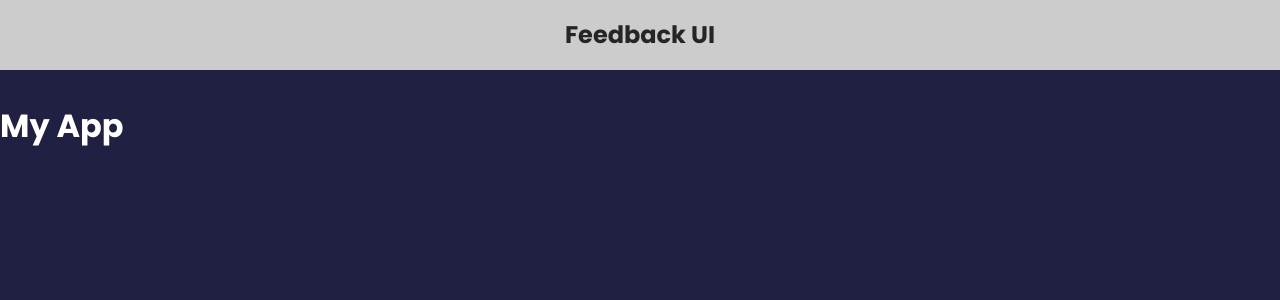
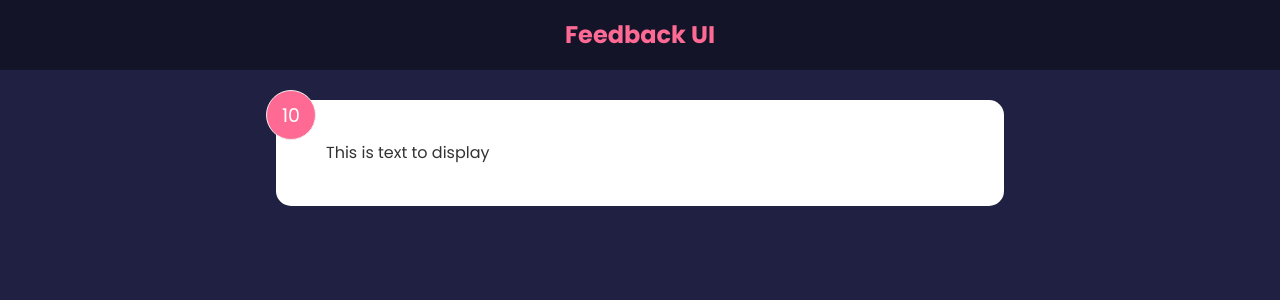
Before and after one commit to enn-dee/feedbackApp-react, a React (Vite) app: page / in a window 1280 px wide. Shown: the top 300 px of the page. Built offline with nearby package versions, Linux system fonts and the light colour scheme.

Commit message:
FeedbackItem component

```diff
--- a/index.html
+++ b/index.html
@@ -3,18 +3,16 @@
   <head>
     <meta charset="UTF-8" />
     <link rel="icon" type="image/svg+xml" href="/favicon.svg" />
+
+   <link rel="stylesheet" href="/src/index.css">
     <meta name="viewport" content="width=device-width, initial-scale=1.0" />
-    <title>React + TypeScript + Replit</title>
+    <title>Feedback App</title>
   </head>
   <body>
     <div id="root"></div>
     <script type="module" src="/src/index.jsx"></script>
 
-    <!--
-    This script places a badge on your repl's full-browser view back to your repl's cover
-    page. Try various colors for the theme: dark, light, red, orange, yellow, lime, green,
-    teal, blue, blurple, magenta, pink!
-    -->
+
     <script src="https://replit.com/public/js/replit-badge.js" theme="blue" defer></script>
   </body>
 </html>
--- a/src/App.jsx
+++ b/src/App.jsx
@@ -1,12 +1,14 @@
-import './App.css'
+import './index.css'
 import Header from './components/Header'
+import FeedbackItem from './components/FeedbackItem'
 import React from 'react'
 export default function App() {
   return(
-
   <>
-    <Header bgColor='#ccc'  color='#252525'/>
-    <h1>My App</h1>
+    <Header/>
+    <div className="container">
+    <FeedbackItem/>
+    </div>
   </>
   )
 
--- /dev/null
+++ b/src/components/FeedbackItem.jsx
@@ -0,0 +1,12 @@
+import {useState} from 'react'
+function FeedbackItem(){
+
+  return(
+    <div className='card'>
+      <div className='num-display'>10</div>
+      <div className= 'text-display'>This is text to display</div>
+    </div>
+  )
+}
+
+export default FeedbackItem
--- a/src/components/Header.jsx
+++ b/src/components/Header.jsx
@@ -1,8 +1,8 @@
 import PropTypes from 'prop-types';
-// import React from "react";
-function Header({text, bgColor, color}) {
+
+function Header({text, bgColor, textColor}) {
   const headerStyle ={backgroundColor: bgColor,
-                      color: color,
+                      color: textColor,
                      }
   return (
     <header style={headerStyle}>
@@ -15,9 +15,12 @@
 }
 Header.defaultProps ={
   text: 'Feedback UI',
-
+  bgColor: 'rgba(0,0,0,0.4)',
+  textColor: '#ff6a95',
 }
 Header.propTypes ={
-  text: PropTypes.string
+  text: PropTypes.string,
+  bgColor: PropTypes.string,
+textColor: PropTypes.string
 }
 export default Header
--- a/src/index.jsx
+++ b/src/index.jsx
@@ -1,6 +1,7 @@
 import React from 'react'
 import ReactDOM from 'react-dom/client'
 import App from './App'
+import './index.css'
 
 ReactDOM.createRoot(document.getElementById('root')).render(
 	<React.StrictMode>
```
Also changed, not shown: src/index.css (renamed from src/App.css).
